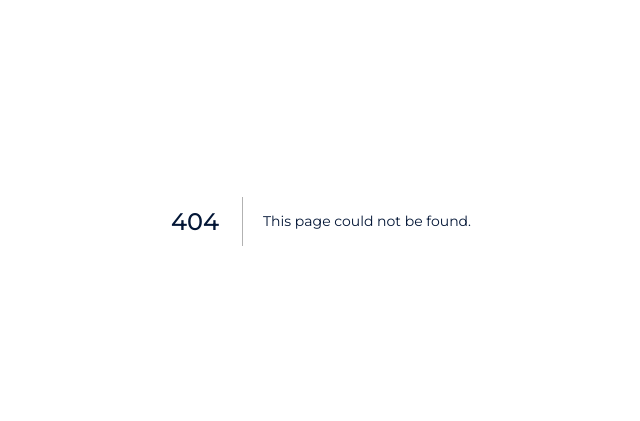
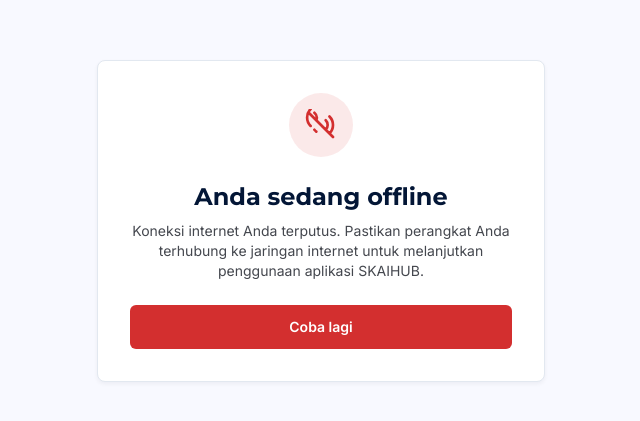
Before and after one commit to dody24mhd/skaihub, a Next.js app in the folder dojang-hub-web/: page /offline in a window 1280 px wide. Before the commit this address had no page. Shown: the part 179-600 px from the top of the page, without its empty margins (319-959 px from the left). Built offline with nearby package versions, Linux system fonts and the light colour scheme.

Commit message:
feat(pwa): add static branded offline fallback page (2.5)

```diff
--- /dev/null
+++ b/dojang-hub-web/src/app/offline/page.tsx
@@ -0,0 +1,48 @@
+import type { Metadata } from "next";
+import ReloadButton from "./reload-button";
+
+export const metadata: Metadata = {
+  title: "Anda Sedang Offline | SKAIHUB",
+  robots: {
+    index: false,
+    follow: false,
+  },
+};
+
+export default function OfflinePage() {
+  return (
+    <main className="flex min-h-screen flex-col items-center justify-center bg-surface px-4 py-12 text-center text-foreground">
+      <div className="card-soft w-full max-w-md rounded-lg p-8">
+        <div className="mx-auto mb-6 flex size-16 items-center justify-center rounded-full bg-secondary/10 text-secondary">
+          <svg
+            xmlns="http://www.w3.org/2000/svg"
+            className="size-8"
+            fill="none"
+            viewBox="0 0 24 24"
+            stroke="currentColor"
+            strokeWidth={2}
+            aria-hidden="true"
+          >
+            <path
+              strokeLinecap="round"
+              strokeLinejoin="round"
+              d="M18.364 5.636a9 9 0 010 12.728m0 0l-2.829-2.829m2.829 2.829L21 21M15.536 8.464a5 5 0 010 7.072m0 0l-2.829-2.829m-4.243 4.243a9 9 0 01-1.414-1.414m-2.829-2.829a9 9 0 010-12.728m2.829 2.829A5 5 0 018.464 8.464M3 3l18 18"
+            />
+          </svg>
+        </div>
+
+        <h1 className="mb-2 font-heading text-2xl font-bold text-primary">
+          Anda sedang offline
+        </h1>
+
+        <p className="mb-6 text-sm text-muted">
+          Koneksi internet Anda terputus. Pastikan perangkat Anda terhubung ke jaringan internet untuk melanjutkan penggunaan aplikasi SKAIHUB.
+        </p>
+
+        <div className="flex flex-col gap-3">
+          <ReloadButton />
+        </div>
+      </div>
+    </main>
+  );
+}
--- /dev/null
+++ b/dojang-hub-web/src/app/offline/reload-button.tsx
@@ -0,0 +1,13 @@
+"use client";
+
+export default function ReloadButton() {
+  return (
+    <button
+      type="button"
+      onClick={() => window.location.reload()}
+      className="inline-flex min-h-11 items-center justify-center rounded-md bg-secondary px-6 text-sm font-semibold text-white transition hover:bg-secondary-dark focus:outline-none focus:ring-2 focus:ring-secondary focus:ring-offset-2"
+    >
+      Coba lagi
+    </button>
+  );
+}
```
Also changed, not shown: 1 other file (tests, documents, lock files or other folders).
